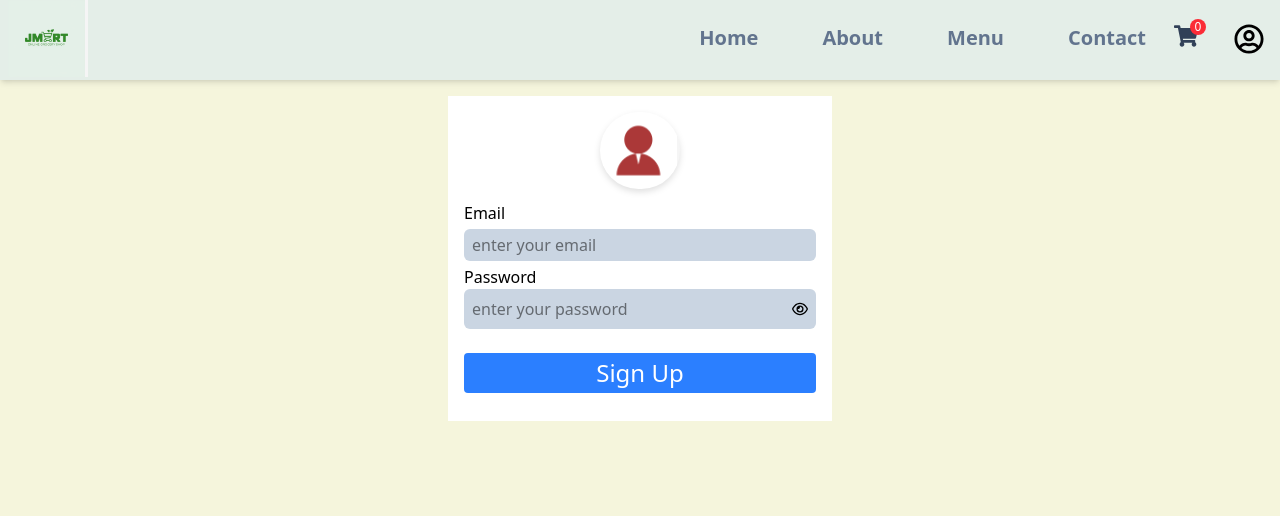
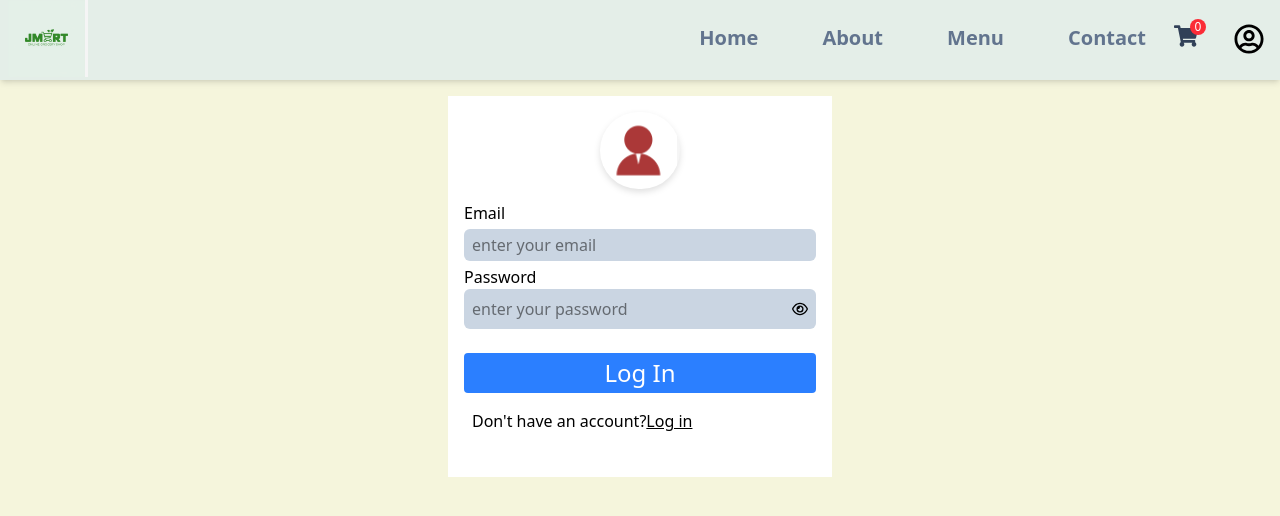
Before and after one commit to Jamesdai05/grocery-frontend, a React (Vite) app: page /login in a window 1280 px wide. Shown: the top 516 px of the page. Built offline with nearby package versions, Linux system fonts and the light colour scheme.

Commit message:
change the login and signup page

```diff
--- a/src/pages/Login.jsx
+++ b/src/pages/Login.jsx
@@ -1,6 +1,7 @@
 import { useState } from "react";
 import photo from "../../public/images/login-animation.gif";
 import { FaRegEye, FaRegEyeSlash } from "react-icons/fa6";
+import { Link } from "react-router-dom";
 
 const Login = () => {
   const [isPasswordShow,setIsPasswordShow]=useState(false);
@@ -35,8 +36,18 @@ const Login = () => {
             </span>
           </div>
           <button className="btn w-full bg-blue-500 mt-6 text-2xl text-white p-1 rounded">
-                Sign Up
+            Log In
           </button>
+          <p className="py-4 px-2">
+            Don't have an account?
+            <Link
+              to="/signup"
+              style={{ textDecoration: "underline" }}
+              className="hover:text-blue-400"
+            >
+              Log in
+            </Link>
+          </p>
         </form>
       </div>
     </div>
--- a/src/pages/SignUp.jsx
+++ b/src/pages/SignUp.jsx
@@ -1,6 +1,7 @@
 import { useState } from "react";
 import photo from "../../public/images/login-animation.gif";
 import { FaRegEye, FaRegEyeSlash } from "react-icons/fa6";
+import { Link } from "react-router-dom";
 
 const SignUp = () => {
   const [isPasswordShow, setIsPasswordShow] = useState(false);
@@ -47,9 +48,7 @@ const SignUp = () => {
             <span
               onClick={() => setIsPasswordShow((prev) => !prev)}
               className="bg-slate-300 px-2 py-2 rounded-r-md"
-
             >
-
               {!isPasswordShow ? <FaRegEye /> : <FaRegEyeSlash />}
             </span>
           </div>
@@ -60,13 +59,26 @@ const SignUp = () => {
               className="w-full my-1 px-2 py-1 bg-slate-300 focus:outline-none rounded-l-md"
               placeholder="confirm the password"
             />
-            <span className="bg-slate-300 px-2 py-2 rounded-r-md" onClick={handleConfirmPassword}>
+            <span
+              className="bg-slate-300 px-2 py-2 rounded-r-md"
+              onClick={handleConfirmPassword}
+            >
               {!isConfirmPasswordShow ? <FaRegEye /> : <FaRegEyeSlash />}
             </span>
           </div>
           <button className="btn w-full bg-blue-500 mt-6 text-2xl text-white p-1 rounded">
             Sign Up
           </button>
+          <p className="py-4 px-2">
+            Already got an account?
+            <Link
+              to="/login"
+              style={{ textDecoration: "underline" }}
+              className="hover:text-blue-400"
+            >
+              Log in
+            </Link>
+          </p>
         </form>
       </div>
     </div>
```
Lines whose indentation alone changed are shown as unchanged.
